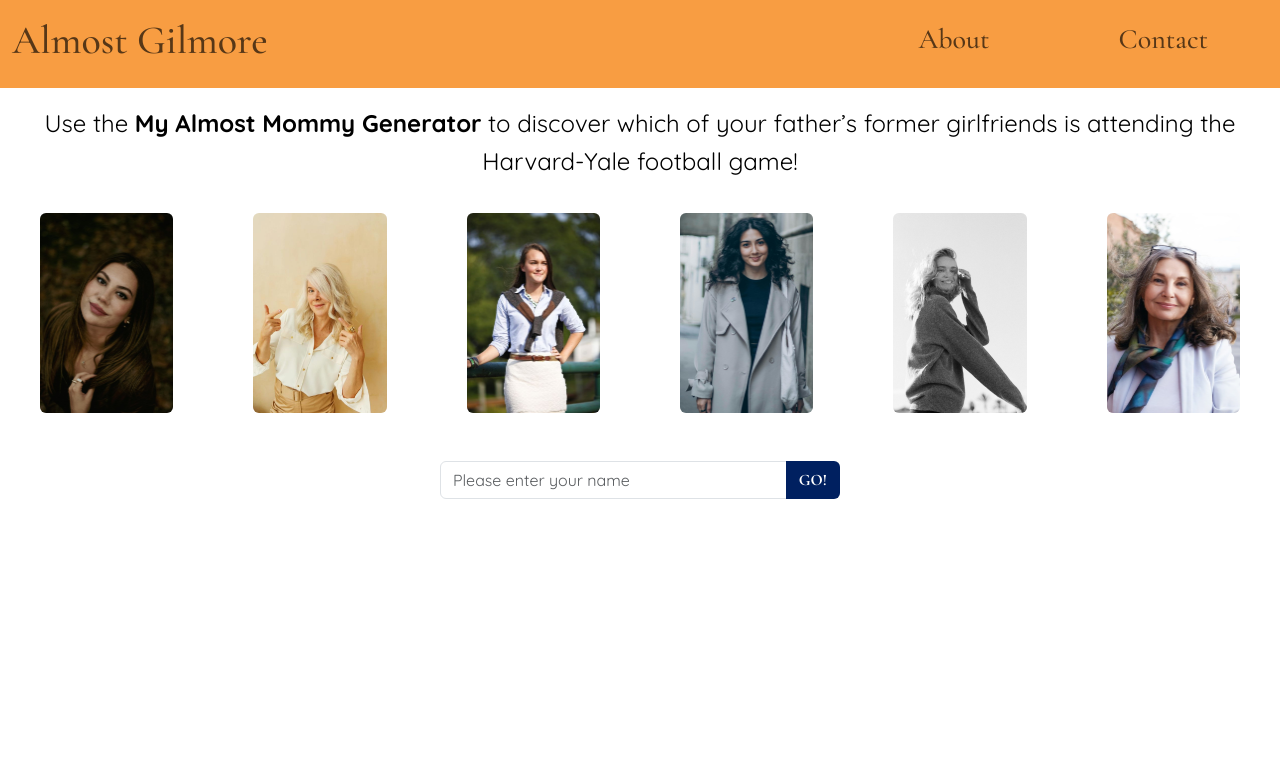
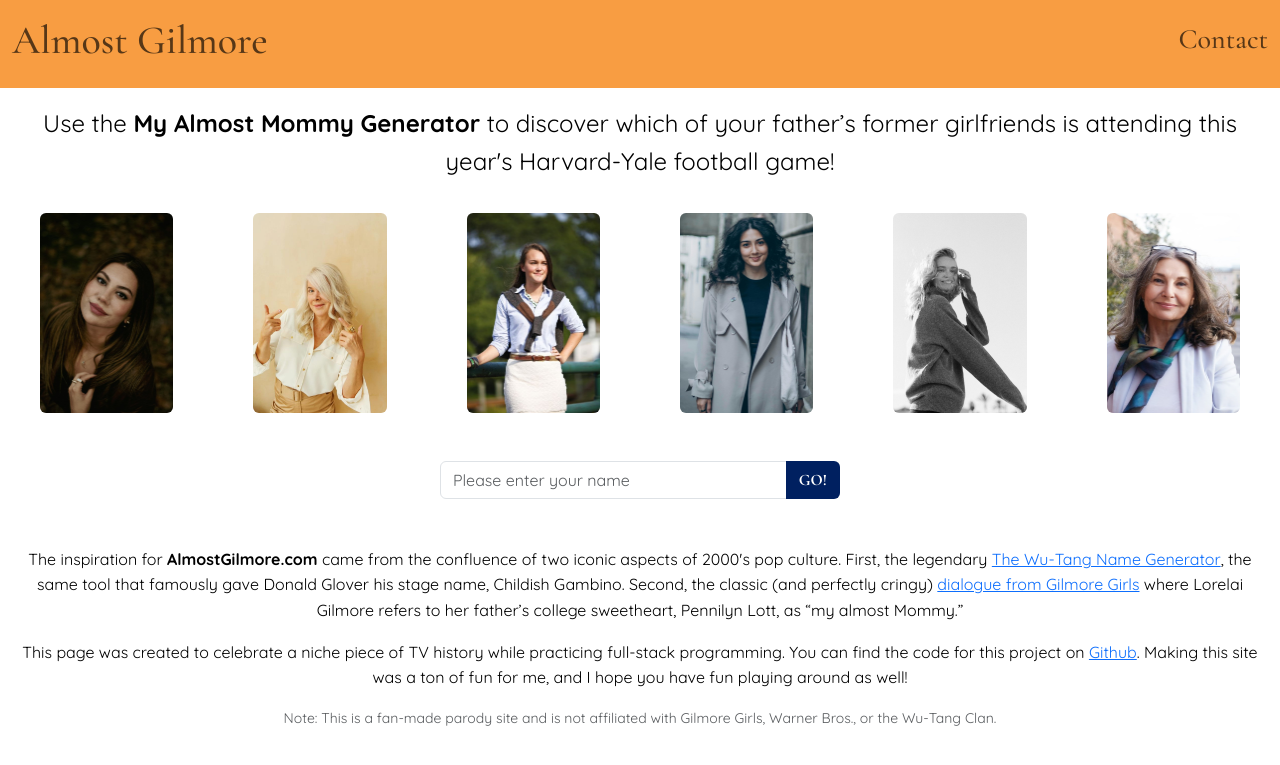
Before and after one commit to anthonymroy/my-almost-mommy, a Flask app: page / in a window 1280 px wide. Shown: the top 765 px of the page. Run offline with Flask 3, Linux system fonts and the light colour scheme; parts of the project's set-up code (start-up, migrations or seed data) failed here and were passed over.

Commit message:
Formatted for adsense approval

```diff
--- a/templates/base.html
+++ b/templates/base.html
@@ -3,12 +3,10 @@
     <head>
         <meta charset="UTF-8">
         <meta name="viewport" content="width=device-width, initial-scale=1.0">
-        <meta name="google-adsense-account" content="ca-pub-5763651481096362">
+        {% block adsense %}{% endblock %}
         <title>Almost Gilmore</title>
         <link rel="icon" href="/static/images/favicon.ico" type="image/x-icon">
         <link href="https://cdn.jsdelivr.net/npm/bootstrap@5.3.3/dist/css/bootstrap.min.css" rel="stylesheet">
-        <script async src="https://pagead2.googlesyndication.com/pagead/js/adsbygoogle.js?client=ca-pub-5763651481096362"
-        crossorigin="anonymous"></script>
         <link rel="preconnect" href="https://fonts.googleapis.com">
         <link rel="preconnect" href="https://fonts.gstatic.com" crossorigin>
         <link href="https://fonts.googleapis.com/css2?family=Cormorant+Garamond:ital,wght@0,300..700;1,300..700&family=Quicksand:wght@300..700&display=swap" rel="stylesheet">
@@ -25,7 +23,7 @@
             }
             body {
               font-family: "Quicksand", serif;
-              line-height: 1.6; /* Adjust line height for better readability with serif fonts */
+              line-height: 1.6; /* line height for better readability with serif fonts */
               color: #000;
             }
             figcaption{
@@ -38,13 +36,13 @@
     <body>
         <nav class="navbar" style="background-color: #F89D42;" data-bs-theme="light">
             <div class="container-fluid">
-                <h1 class="navbar-text col-12 col-md-8 text-center text-sm-start">
+                <h1 class="navbar-text col-8 text-start">
                     <a  href="{{ url_for('index')}}" style="text-decoration: none; color: inherit;">Almost Gilmore</a>
                 </h1>
-                <h3 class="navbar-text col-6 col-md-2 text-center">
+                <!-- <h3 class="navbar-text col-6 col-md-2 text-center">
                     <a  href="{{ url_for('about')}}" style="text-decoration: none; color: inherit;">About</a>
-                </h3>
-                <h3 class="navbar-text col-6 col-md-2 text-center">
+                </h3> -->
+                <h3 class="navbar-text col-4 text-end">
                     <a  href="{{ url_for('contact')}}" style="text-decoration: none; color: inherit;">Contact</a>
                 </h3>
             </div>
--- a/templates/contact.html
+++ b/templates/contact.html
@@ -4,7 +4,10 @@
      <div class="container-fluid">
         <div class="row my-3">
             <div class="col-12 text-center fs-4">
-                I'd love to hear from you if you have any questions or comments about this website or any of my other work.
+                <p>
+                    I'm Anthony Roy, a journeyman programmer with decades of problem-solving experience.
+                    I'd love to hear from you if you have any questions or comments about this website or any of my other work.
+                </p>
             </div>
         </div>
         <div class="row my-3">
--- a/templates/index.html
+++ b/templates/index.html
@@ -1,9 +1,18 @@
 {% extends 'base.html' %}
+
+{% block adsense %}
+    <meta name="google-adsense-account" content="ca-pub-5763651481096362">
+    <script async src="https://pagead2.googlesyndication.com/pagead/js/adsbygoogle.js?client=ca-pub-5763651481096362"
+        crossorigin="anonymous"></script>
+{% endblock %}
 
 {% block content %}
     <div class="container-fluid">
         <div class="row my-3">
-            <p class="text-center fs-4">Use the <b>My Almost Mommy Generator</b> to discover which of your father’s former girlfriends is attending the Harvard-Yale football game!</p>
+            <p class="text-center fs-4">
+                Use the <b>My Almost Mommy Generator</b> to discover which of your father’s
+                former girlfriends is attending this year's Harvard-Yale football game!
+            </p>
         </div>
         <div id="portraitContainer" class="row d-none">
             <div class="col-6 col-sm-4 col-md-3 col-lg-2 text-center">
@@ -34,7 +43,7 @@
             </div>
         </div>
         <form method="post">
-            <div class="row mt-5">
+            <div class="row my-5">
                 <div class="d-flex justify-content-center">
                     <div class="input-group" style="max-width: 400px;">
                         <input
@@ -50,13 +59,34 @@
                             aria-describedby="button-addon">
                         <button
                             class="btn text-white"
-                            style="background-color: #002060; font-family: Cormorant Garamond; font-weight: bold;""
+                            style="background-color: #002060; font-family: Cormorant Garamond; font-weight: bold;"
                             type="submit"
                             id="button-addon">GO!</button>
                     </div>
                 </div>
             </div>
         </form>
+        <div class="row my-3">
+            <p class="text-start text-md-center">
+                The inspiration for <strong>AlmostGilmore.com</strong> came from the confluence of two
+                iconic aspects of 2000's pop culture. First, the legendary
+                <a href="http://www.mess.be/inickgenwuname.php/">The Wu-Tang Name Generator</a>, the same tool that
+                famously gave Donald Glover his stage name, Childish Gambino. Second, the classic (and perfectly cringy)
+                <a href="https://www.tiktok.com/@aeiomg/video/7233324918446853381">dialogue from Gilmore Girls</a>
+                where Lorelai Gilmore refers to her father’s college sweetheart, Pennilyn Lott, as “my almost Mommy.”
+            </p>
+        <!-- </div>
+        <div class="row my-3"> -->
+            <p class="text-start text-md-center">
+                This page was created to celebrate a niche piece of TV history while practicing full-stack programming.
+                You can find the code for this project on <a href="https://github.com/anthonymroy/my-almost-mommy">Github</a>.
+                Making this site was a ton of fun for me, and I hope you have fun playing around as well!
+            </p>
+            <p class="text-muted small text-center">
+                Note: This is a fan-made parody site and is not affiliated with Gilmore Girls, Warner Bros., or the Wu-Tang Clan.
+            </p>
+        </div>
+
     </div>
     <script src="https://cdn.jsdelivr.net/npm/bootstrap@5.3.3/dist/js/bootstrap.bundle.min.js"></script>
     <script>
```
